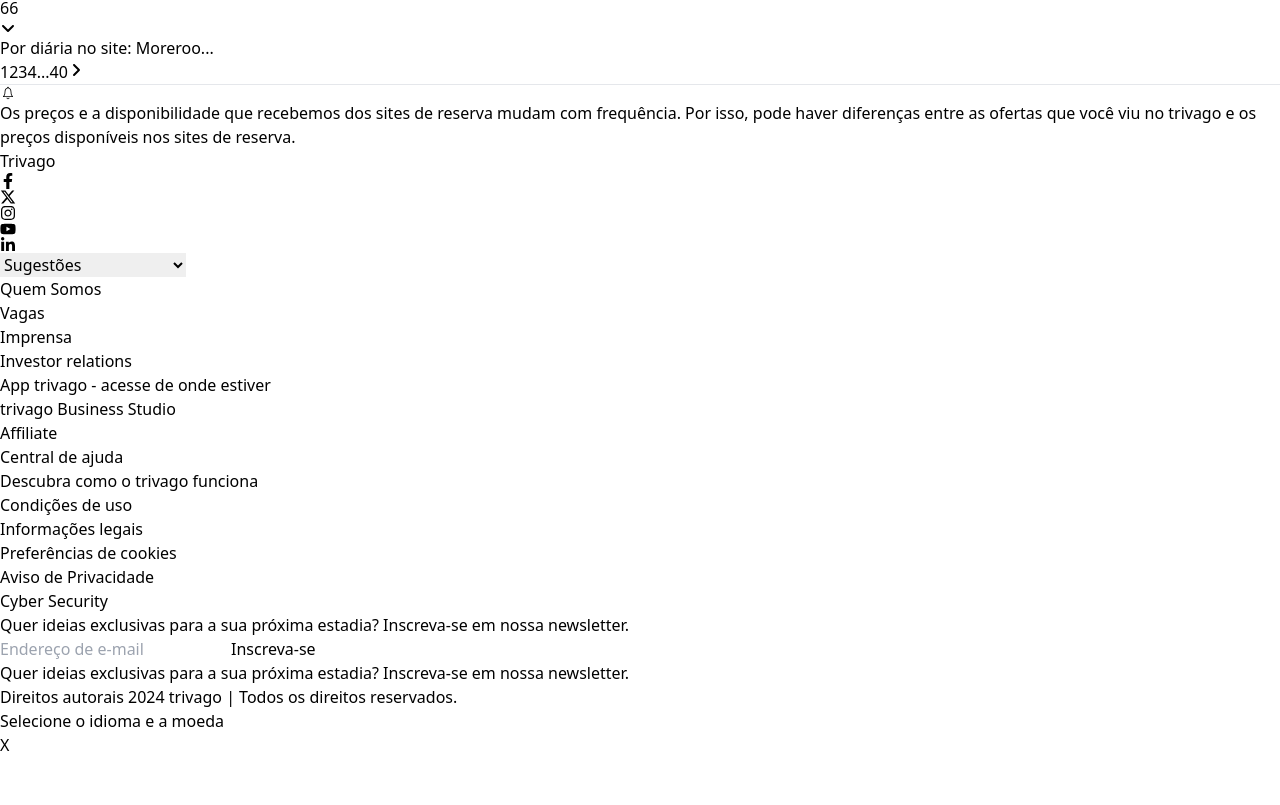
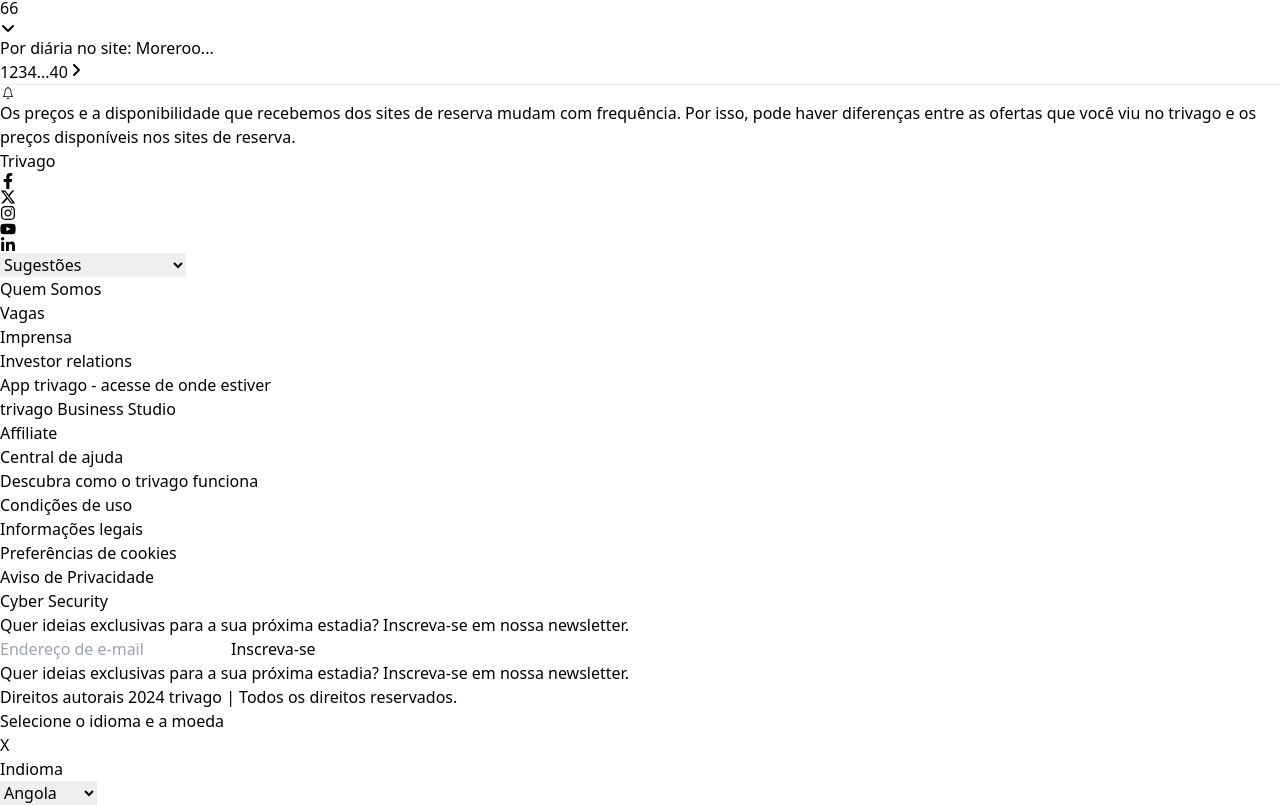
Before and after one commit to cesar7722a/trivago, a React (Vite) app: page / in a window 1280 px wide. Shown: the part 4096-4901 px from the top of the page. Before the commit the page ends 4853 px from the top, so only its background shows below. Built offline with nearby package versions, Linux system fonts and the light colour scheme.

Commit message:
create component select

```diff
--- a/src/App.jsx
+++ b/src/App.jsx
@@ -27,6 +27,7 @@
 import { Modal } from "./componentes/modal";
 import { CardModal } from "./card_modal";
 import { TitleModal } from "./componentes/titleModal";
+import { Select } from "./componentes/dinaComponentes/select";
 
 function App() {
 
@@ -545,6 +546,12 @@
             <h1 className="text-[#000] text-base font-bold">Selecione o idioma e a moeda</h1>
             <span className="text-[#000] text-base font-bold cursor-pointer">X</span>
           </TitleModal>
+          <div>
+            <h1>Indioma</h1>
+            <Select
+              option={
+                ["Angola", "França", "Alemanha", "Quenia", "Japão", "Ruanda"]} />
+          </div>
         </CardModal>
       </Modal>
     </div>
--- /dev/null
+++ b/src/componentes/dinaComponentes/select.jsx
@@ -0,0 +1,11 @@
+
+
+export function Select(props) {
+  return (
+    <select {...props} name="" id="">
+      {
+        props.option.map(element => <option key={element.id}>{element}</option>)
+      }
+    </select>
+  )
+}
```
